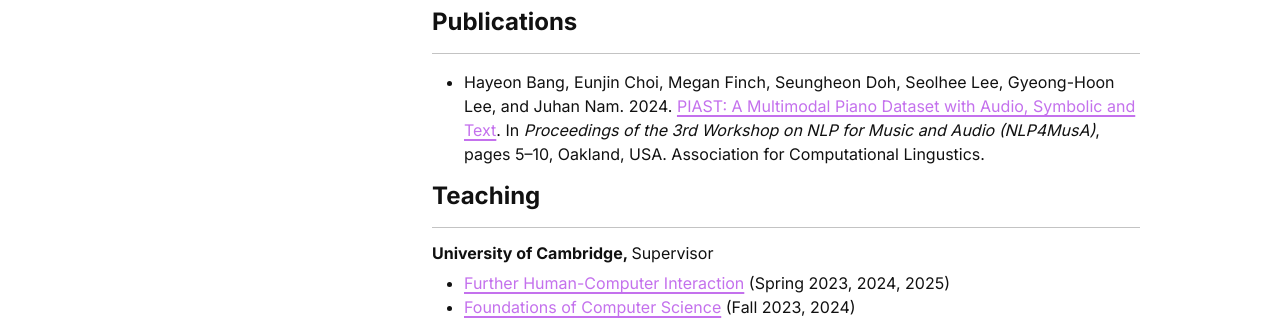
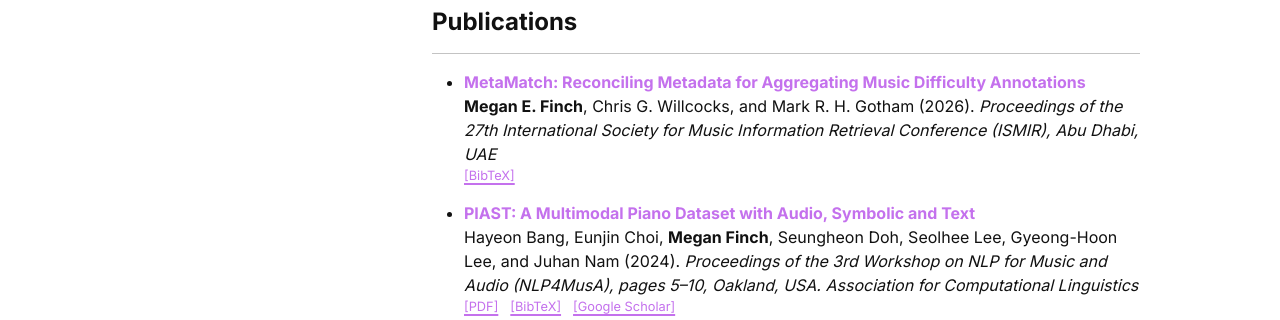
Before and after one commit to meganelisabethfinch/meganelisabethfinch.github.io, a Next.js app: page /about in a window 1280 px wide. Shown: the part 487-807 px from the top of the page. Built offline with nearby package versions, Linux system fonts and the light colour scheme.

Commit message:
update publications list

```diff
--- a/package.json
+++ b/package.json
@@ -5,6 +5,7 @@
   "scripts": {
     "dev": "next dev --turbopack",
     "build": "next build --turbopack",
+    "postbuild": "touch out/.nojekyll",
     "predeploy": "npm run build",
     "deploy": "gh-pages -d out -b main",
     "start": "next start"
--- a/public/content/about.html
+++ b/public/content/about.html
@@ -69,20 +69,16 @@
             <div>
                 <h4>Publications</h4>
                 <hr />
-                <p>
-                        <ul>
-                                <li>Hayeon Bang, Eunjin Choi, Megan Finch, Seungheon Doh, Seolhee Lee, Gyeong-Hoon Lee, and Juhan Nam. 2024. <a href="https://aclanthology.org/2024.nlp4musa-1.2/">PIAST: A Multimodal Piano Dataset with Audio, Symbolic and Text</a>. In <i>Proceedings of the 3rd Workshop on NLP for Music and Audio (NLP4MusA)</i>, pages 5–10, Oakland, USA. Association for Computational Lingustics.</li>
-                        </ul>
-                </p>
+                <!-- PUBLICATIONS -->
             </div>
         </div>
 
         <div>
             <h4>Teaching</h4>
             <hr />
-            <h6>University of Cambridge, <span class="not-bold">Supervisor</span></h6>
+            <h6>University of Cambridge, <span class="not-bold">Supervisor (TA equiv.)</span></h6>
             <ul>
-                <li><a href="https://www.cl.cam.ac.uk/teaching/2526/FoundsCS/">Further Human-Computer Interaction</a> (Spring 2023, 2024, 2025)</li>
+                <li><a href="https://www.cl.cam.ac.uk/teaching/2526/FoundsCS/">Further Human-Computer Interaction</a> (Spring 2023, 2024, 2025, 2026)</li>
                 <li><a href="https://www.cl.cam.ac.uk/teaching/2526/FHCI/">Foundations of Computer Science</a> (Fall 2023, 2024)</li>
             </ul>
 
@@ -103,5 +99,12 @@
                 </ul>
         </div>
 
+        <div>
+                <h4>Professional Activities</h4>
+                <hr />
+                <ul>
+                        <li>Reviewer for Journal of Mathematics & Music</li>
+                </ul>
+        </div>
     </div>
 </div>
--- a/public/content/durhack-2025.html
+++ /dev/null
@@ -1,4 +0,0 @@
-<article>
-  <h1>DurHack 2025 — Project Writeup</h1>
-  <p>Placeholder article for the DurHack 2025 project. Replace with demo screenshots, team credits, and technical notes.</p>
-</article>
--- a/src/app/about/page.js
+++ b/src/app/about/page.js
@@ -1,4 +1,6 @@
 import Article from "../../components/Article";
+import { publicationToHtml } from "../../components/Publication";
+import { publications } from "../../data/publications";
 import fs from "fs/promises";
 import path from "path";
 
@@ -11,7 +13,15 @@ export default async function About() {
     html = "<p>About content not found.</p>";
   }
 
+  const publicationList = `<ul>${[...publications]
+    .sort((a, b) => b.year - a.year || a.title.localeCompare(b.title))
+    .map((publication) => publicationToHtml(publication))
+    .join("")}</ul>`;
+
   return (
-    <Article title="About Me" html={html} />
+    <Article
+      title="About Me"
+      html={html.replace("<!-- PUBLICATIONS -->", publicationList)}
+    />
   );
 }
--- /dev/null
+++ b/src/components/Publication.js
@@ -0,0 +1,70 @@
+import styles from './publication.module.css';
+
+const escapeHtml = (value) =>
+  String(value)
+    .replaceAll('&', '&amp;')
+    .replaceAll('<', '&lt;')
+    .replaceAll('>', '&gt;')
+    .replaceAll('"', '&quot;')
+    .replaceAll("'", '&#039;');
+
+const formatAuthors = (authors) =>
+  escapeHtml(authors).replace(/Megan(?: E\.)? Finch/g, '<b>$&</b>');
+
+export function publicationToHtml({
+  authors,
+  year,
+  title,
+  titleUrl,
+  venue,
+  pdfUrl,
+  bibtexUrl,
+  scholarUrl,
+}) {
+  const titleMarkup = titleUrl
+    ? `<a href="${escapeHtml(titleUrl)}">${escapeHtml(title)}</a>`
+    : escapeHtml(title);
+  const links = [
+    pdfUrl && `<a href="${escapeHtml(pdfUrl)}">[PDF]</a>`,
+    bibtexUrl && `<a href="${escapeHtml(bibtexUrl)}">[BibTeX]</a>`,
+    scholarUrl && `<a href="${escapeHtml(scholarUrl)}">[Google Scholar]</a>`,
+  ].filter(Boolean).join('');
+
+  return `<li class="${styles.publication}"><div><b class="${styles.title}">${titleMarkup}</b></div><div>${formatAuthors(authors)} (${escapeHtml(year)}). <i>${escapeHtml(venue)}</i></div><div class="${styles.links}">${links}</div></li>`;
+}
+
+export default function Publication({
+  authors,
+  year,
+  title,
+  titleUrl,
+  venue,
+  pdfUrl,
+  bibtexUrl,
+  scholarUrl,
+}) {
+  return (
+    <li className={styles.publication}>
+      <div>
+        <b className={styles.title}>
+          {titleUrl ? <a href={titleUrl}>{title}</a> : title}
+        </b>
+      </div>
+      <div>
+        {authors.split(/(Megan(?: E\.)? Finch)/g).map((authorPart, index) =>
+          /Megan(?: E\.)? Finch/.test(authorPart) ? (
+            <b key={index}>{authorPart}</b>
+          ) : (
+            authorPart
+          )
+        )}{' '}
+        ({year}). <i>{venue}</i>
+      </div>
+      <div className={styles.links}>
+        {pdfUrl ? <a href={pdfUrl}>[PDF]</a> : null}
+        {bibtexUrl ? <a href={bibtexUrl}>[BibTeX]</a> : null}
+        {scholarUrl ? <a href={scholarUrl}>[Google Scholar]</a> : null}
+      </div>
+    </li>
+  );
+}
--- /dev/null
+++ b/src/components/publication.module.css
@@ -0,0 +1,22 @@
+.publication {
+  margin-bottom: 1rem;
+}
+
+.publication:last-child {
+  margin-bottom: 0;
+}
+
+.title a {
+  color: var(--link-accent);
+  text-decoration: none;
+}
+
+.links {
+  display: flex;
+  gap: 0.75rem;
+  font-size: 0.8em;
+}
+
+.links a {
+  color: var(--link-accent);
+}
--- /dev/null
+++ b/src/data/publications.js
@@ -0,0 +1,24 @@
+export const publications = [
+  {
+    authors:
+      'Hayeon Bang, Eunjin Choi, Megan Finch, Seungheon Doh, Seolhee Lee, Gyeong-Hoon Lee, and Juhan Nam',
+    year: 2024,
+    title: 'PIAST: A Multimodal Piano Dataset with Audio, Symbolic and Text',
+    titleUrl: 'https://aclanthology.org/2024.nlp4musa-1.2/',
+    venue:
+      'Proceedings of the 3rd Workshop on NLP for Music and Audio (NLP4MusA), pages 5–10, Oakland, USA. Association for Computational Linguistics',
+    pdfUrl: 'https://aclanthology.org/2024.nlp4musa-1.2.pdf',
+    bibtexUrl: 'https://aclanthology.org/2024.nlp4musa-1.2.bib',
+    scholarUrl:
+      'https://scholar.google.com/citations?view_op=view_citation&hl=en&user=57kMP_MAAAAJ&citation_for_view=57kMP_MAAAAJ:u-x6o8ySG0sC',
+  },
+  {
+    authors: 'Megan E. Finch, Chris G. Willcocks, and Mark R. H. Gotham',
+    year: 2026,
+    title: 'MetaMatch: Reconciling Metadata for Aggregating Music Difficulty Annotations',
+    titleUrl: 'https://meganelisabethfinch.github.io/metamatch',
+    venue:
+      'Proceedings of the 27th International Society for Music Information Retrieval Conference (ISMIR), Abu Dhabi, UAE',
+    bibtexUrl: '/content/metamatch.bib',
+  },
+];
```
Also changed, not shown: next.config.js (+3 -3 lines), 1 other file (tests, documents, lock files or other folders).
